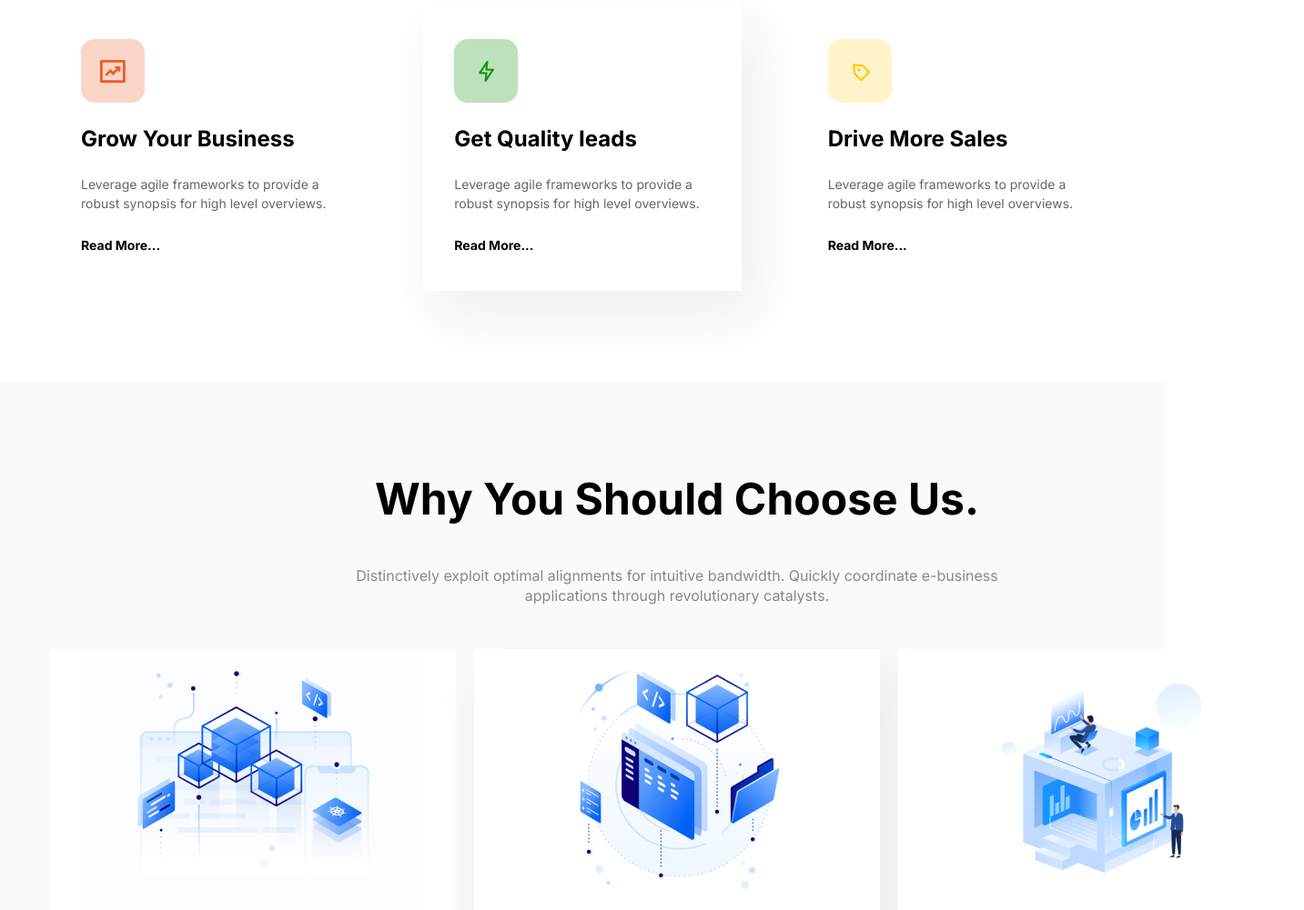
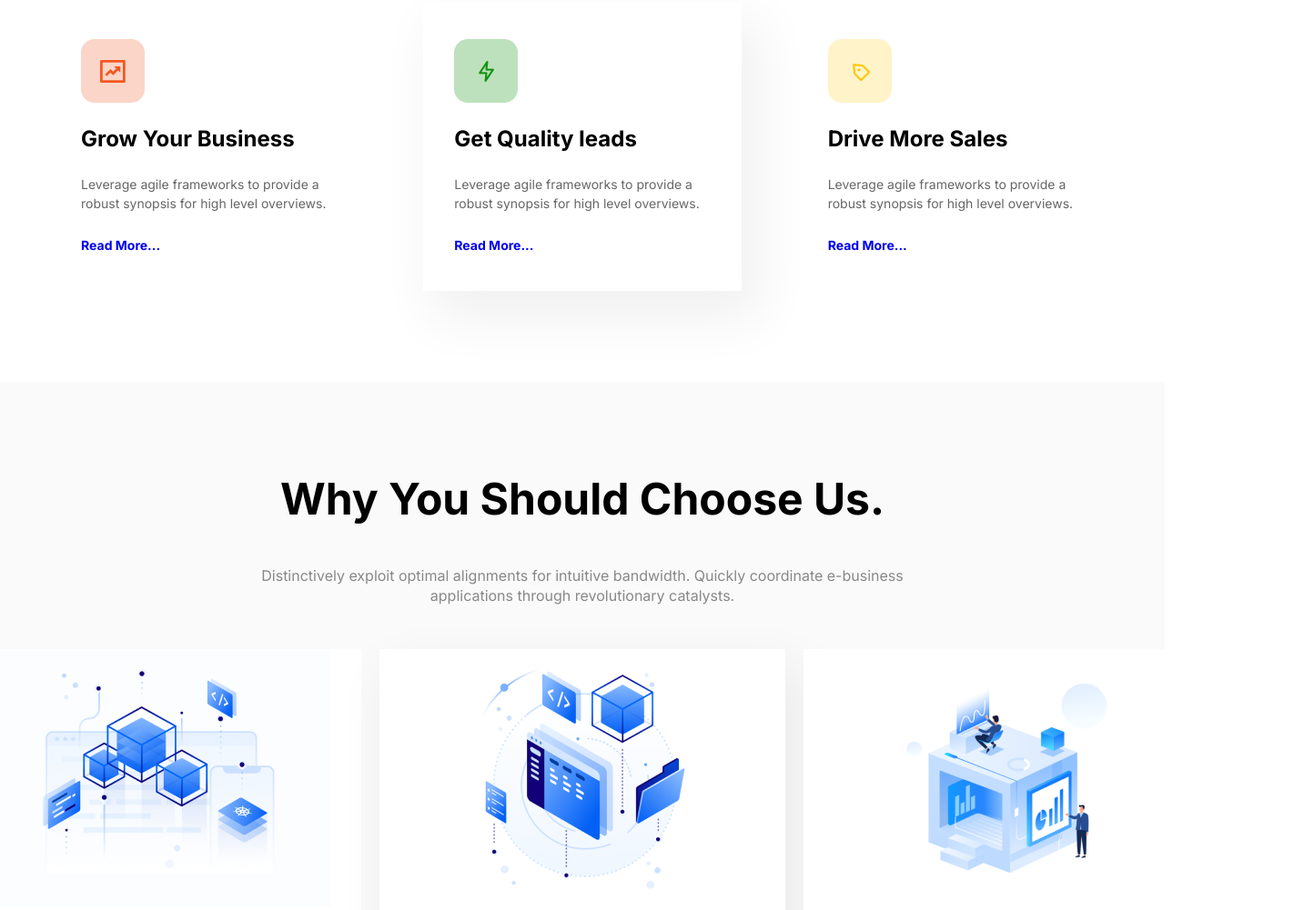
Before and after one commit to AlexKhabibov/HTML-CssSem5HW, a plain HTML site: page index.html in a window 1280 px wide. Shown: the part 1754-2755 px from the top of the page at 91% size, 1433 px wide, since content can reach past the window. Drawn offline with Linux system fonts and the light colour scheme.

Commit message:
Sem5HomeWork_somefixed

```diff
--- a/index.html
+++ b/index.html
@@ -4,7 +4,7 @@
 <head>
     <meta charset="UTF-8">
     <meta name="viewport" content="width=device-width, initial-scale=1.0">
-    <title>Макет_Семинар4_ДЗ</title>
+    <title>Макет_Семинар5_ДЗ</title>
     <link rel="stylesheet" href="style.css">
 </head>
 
@@ -60,21 +60,27 @@
             <h3>Grow Your Business</h3>
             <p class="paragraph-14px">Leverage agile frameworks to provide a robust synopsis for high level overviews.
             </p>
-            <p class="paragraph-bold">Read More...</p>
+            <p class="paragraph-bold">
+                <a href="#">Read More...</a>
+            </p>
         </div>
         <div class="content-features-item shadow">
             <img src="./business_Icon2.png" alt="icon2">
             <h3>Get Quality Ieads</h3>
             <p class="paragraph-14px">Leverage agile frameworks to provide a robust synopsis for high level overviews.
             </p>
-            <p class="paragraph-bold">Read More...</p>
+            <p class="paragraph-bold">
+                <a href="#">Read More...</a>
+            </p>
         </div>
         <div class="content-features-item">
             <img src="./business_Icon3.png" alt="icon3">
             <h3>Drive More Sales</h3>
             <p class="paragraph-14px">Leverage agile frameworks to provide a robust synopsis for high level overviews.
             </p>
-            <p class="paragraph-bold">Read More...</p>
+            <p class="paragraph-bold">
+                <a href="#">Read More...</a>
+            </p>
         </div>
     </section>
     <section class="services center">
@@ -104,7 +110,7 @@
                 <img src="./serv3.png" alt="">
                 <h3>Social Marketing</h3>
                 <p class="paragraph-16px" >Business applications through revolutionary catalysts for chang the Seamlessly underwhelm dures.</p>
-                <button class="button-stat button-left">Learn More <svg xmlns="http://www.w3.org/2000/svg" width="10" height="11" viewBox="0 0 10 11" fill="none">
+                <button class="button-stat button-left">Learn More<a class="orange-color" href="#"></a> <svg xmlns="http://www.w3.org/2000/svg" width="10" height="11" viewBox="0 0 10 11" fill="none">
                     <path d="M2.5 9.5L6.5 5.5L2.5 1.5" stroke="white" stroke-linecap="round" stroke-linejoin="round"/>
                     </svg></button>
             </div>
--- a/style.css
+++ b/style.css
@@ -211,6 +211,7 @@ h2 {
     padding-top: 100px;
     padding-bottom: 100px;
     display: grid;
+    justify-content: center;
     grid-template-columns: repeat(3, 1fr);
     gap: 61px;
 
@@ -274,6 +275,8 @@ h3 {
     padding-bottom: 100px;
     background: #FAFAFA;
     display: grid;
+    justify-content: center;
+    align-items: center;
     gap: 48px;
 }
 
```
